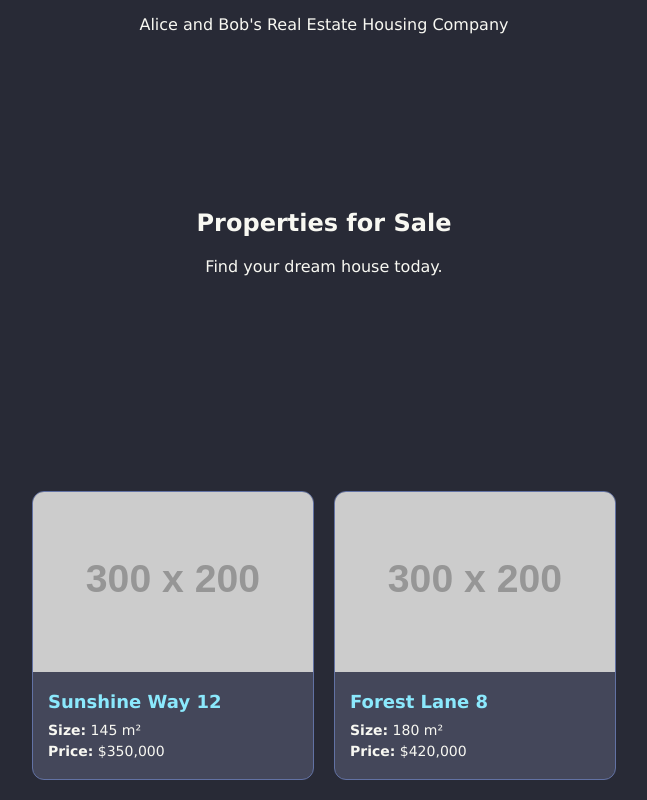
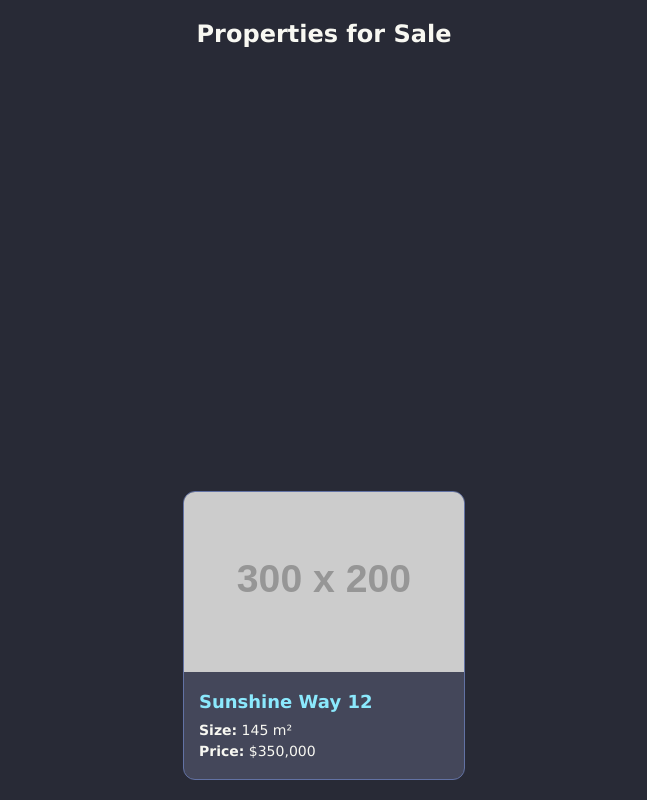
Before and after one commit to Kasshino05/Alice-n-Bob-Houses, a website built with Vite: page index.html in a window 1280 px wide. Shown: the whole page, without its empty margins (316-963 px from the left). Built offline with nearby package versions, Linux system fonts and the light colour scheme; placeholder pictures from the web are drawn by us; files whose address does not match are found by name.

Commit message:
tasks instructing cassandra added in comments

```diff
--- a/index.html
+++ b/index.html
@@ -7,16 +7,18 @@
   <link rel="icon" type="image/svg+xml" href="" />
   -->
   <meta name="viewport" content="width=device-width, initial-scale=1.0" />
+
   <title>Alice & Bob's Houses</title>
   <link href="/style.css" rel="stylesheet" type="text/css" media="all" />
+
   <!-- TODO add custom icon
       rel="shortcut icon"
       href=""
       type="image/x-icon"
   -->
 </head>
+
 <body>
-
 <!-- TODO add logo
 <header class="logo">
 
@@ -24,9 +26,9 @@
     <img src="" alt="" width="344"
          height="90">
   </a>
-  -->
-<p>Alice and Bob's Real Estate Housing Company</p>
-</header>
+
+</header>  -->
+
 <!-- TODO Example from JetBrain's own template that's leftover code from when project was auto-generated
 <main id="app">
   <h1 class="title">
@@ -50,7 +52,6 @@
 
 <section class="title">
   <h2>Properties for Sale</h2>
-  <p>Find your dream house today.</p>
 </section>
 
 <!-- PROPERTY LISTINGS -->
@@ -67,16 +68,10 @@
   </article>
 
   <!-- Property 2 (Green House - Cassandra) -->
-  <article class="property-card" onclick="openModal('green-house')">
-    <img src="https://via.placeholder.com/300x200/50fa7b/282a36?text=Green+House" alt="Green House Thumbnail">
-    <div class="property-info">
-      <h3>Forest Lane 8</h3>
-      <p><strong>Size:</strong> 180 m²</p>
-      <p><strong>Price:</strong> $420,000</p>
-    </div>
-  </article>
+  <!-- TODO Cassandra's task goes here. remember to use <div>, <article class>, openModal, add alt="text :) -->
 
-</section>
+
+</section> <!-- DO NOT REMOVE!! pls. kthxbai -->
 
 </main>
 
```
